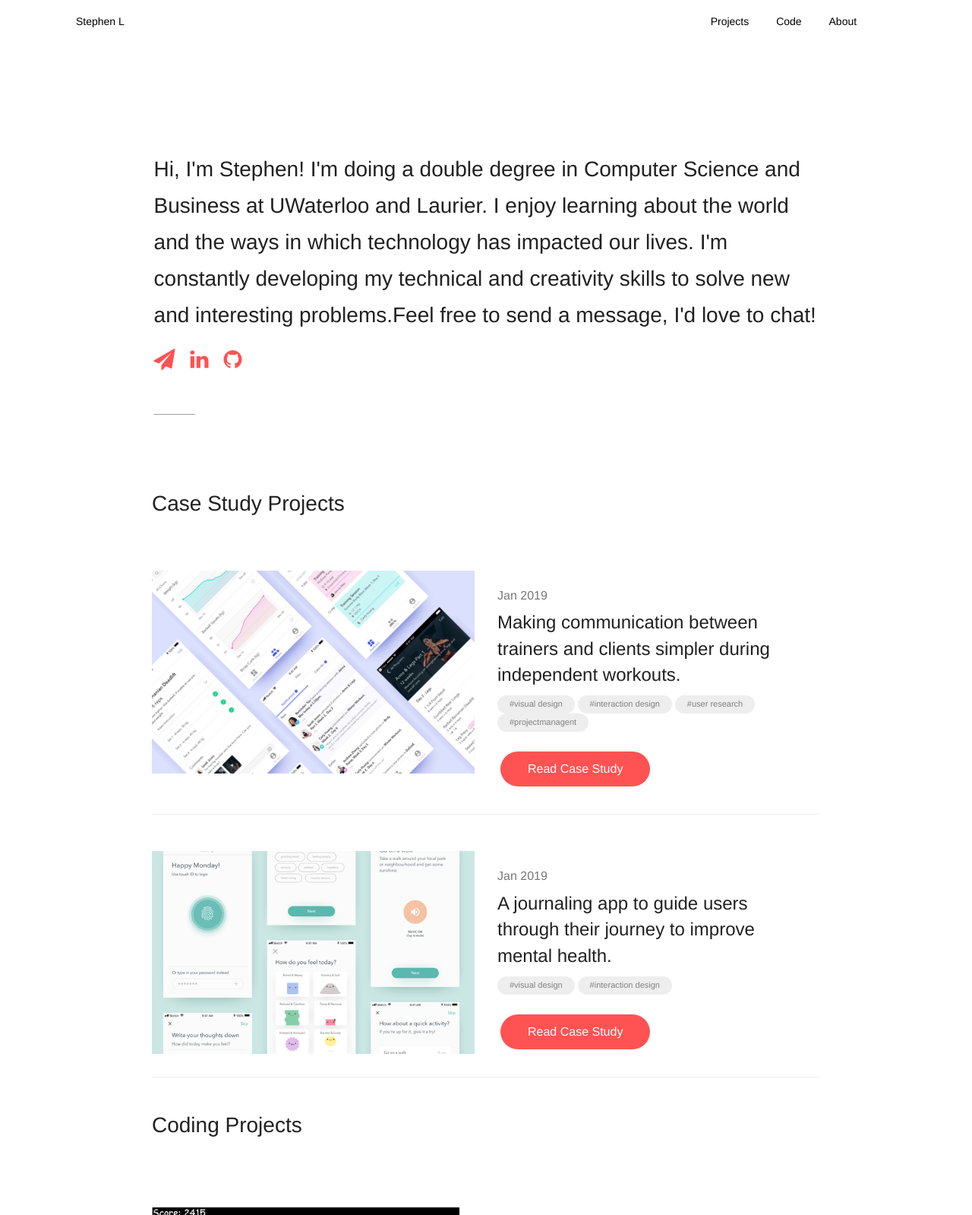
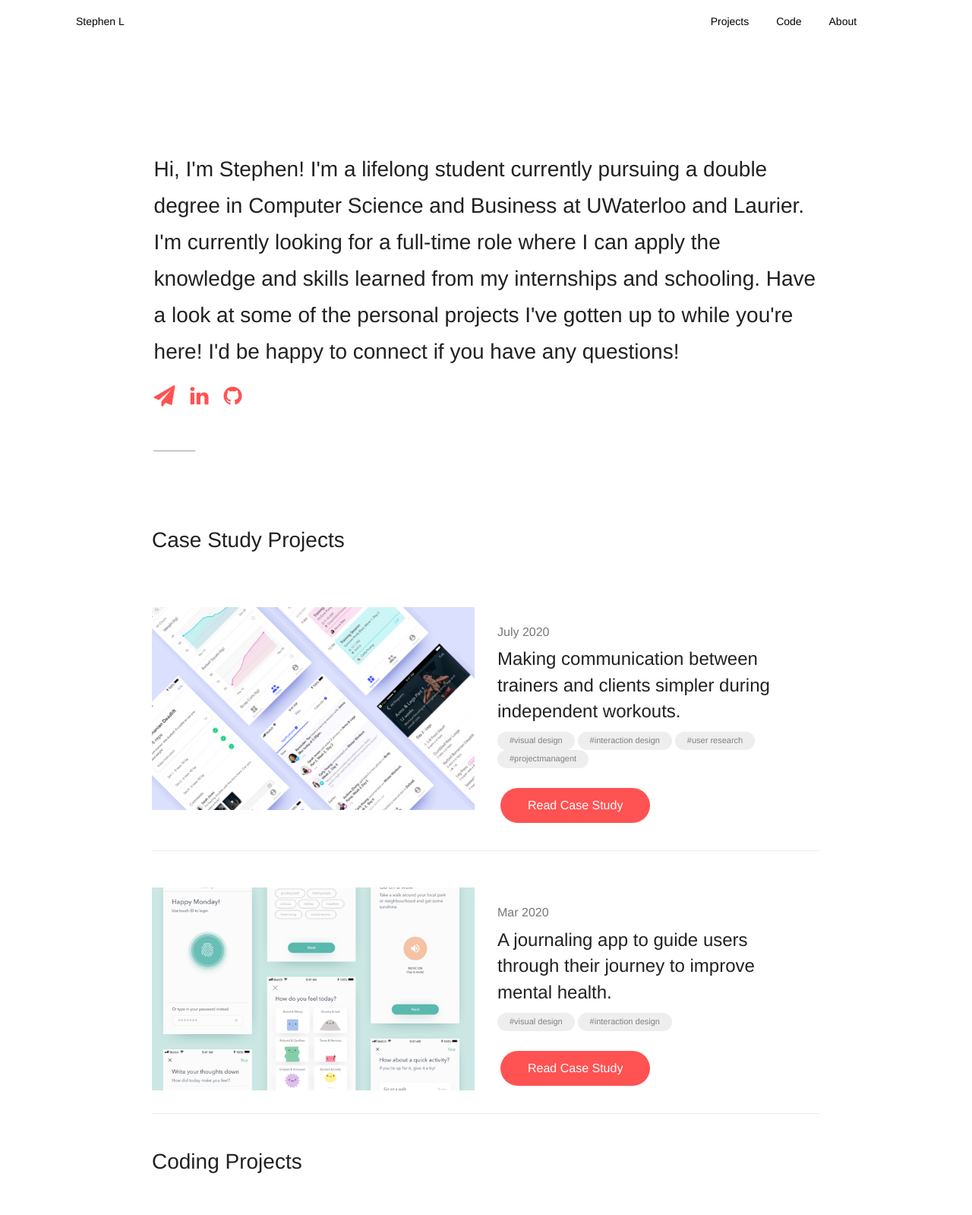
Before and after one commit to ssmlau/ssmlau.github.io, a website: page index.html in a window 1280 px wide. Shown: the top 1599 px of the page at 76% size. Drawn offline with nearby package versions, Linux system fonts and the light colour scheme.

Commit message:
page updates

```diff
--- a/index.html
+++ b/index.html
@@ -59,8 +59,8 @@
   <div class="container-fluid main-body">
     <div class="intro-wrapper">
       <div class="description-main">
-      <h1 class="about-heading">Hi, I'm Stephen! I'm doing a double degree in Computer Science and Business at UWaterloo and Laurier.
-       I enjoy learning about the world and the ways in which technology has impacted our lives. I'm constantly developing my technical and creativity skills to solve new and interesting problems.Feel free to send a message, I'd love to chat!
+      <h1 class="about-heading">Hi, I'm Stephen! I'm a lifelong student currently pursuing a double degree in Computer Science and Business at UWaterloo and Laurier. I'm currently looking for a full-time role where I can apply the knowledge and skills learned from my internships and schooling. Have a look at some of the personal projects I've gotten up to while you're here! I'd be happy to connect if you have any questions!
+
       </h1><br>
         <div class="links-wrapper">
           <a href="mailto:stephenkala99@gmail.com"><i class="fa fa-paper-plane fa-2x" aria-hidden="true"></i></a>
@@ -84,7 +84,7 @@
 
              <div class="col-md-6">
                <div class="project-information">
-                 <h3 class="design-date">Jan 2019<br></h3>
+                 <h3 class="design-date">July 2020<br></h3>
                  <p class="design-title">Making communication between trainers and clients simpler during independent workouts.</p>
                  <div class="tag_case_study">#visual design</div>
                  <div class="tag_case_study">#interaction design</div>
@@ -106,7 +106,7 @@
 
               <div class="col-md-6">
                 <div class="project-information">
-                  <h3 class="design-date">Jan 2019<br></h3>
+                  <h3 class="design-date">Mar 2020<br></h3>
                   <p class="design-title">A journaling app to guide users through their journey to improve mental health.</p>
                   <div class="tag_case_study">#visual design</div>
                   <div class="tag_case_study">#interaction design</div>
```
Also changed, not shown: about.html (+1 -1 lines).
